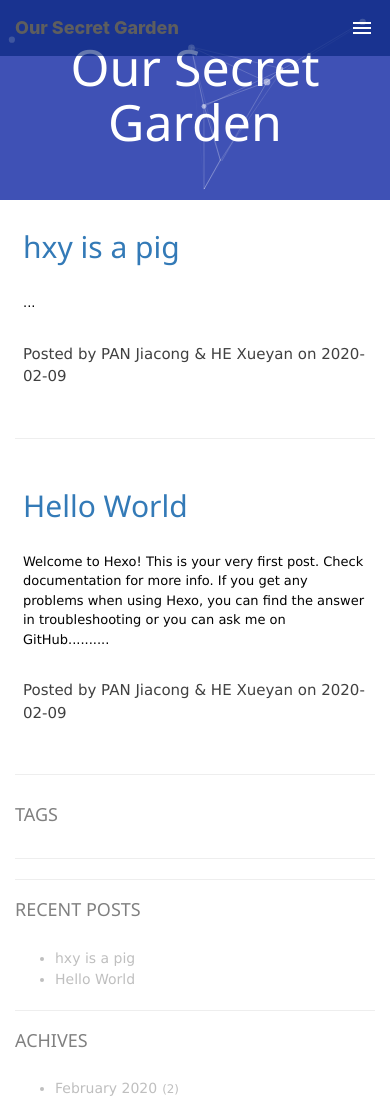
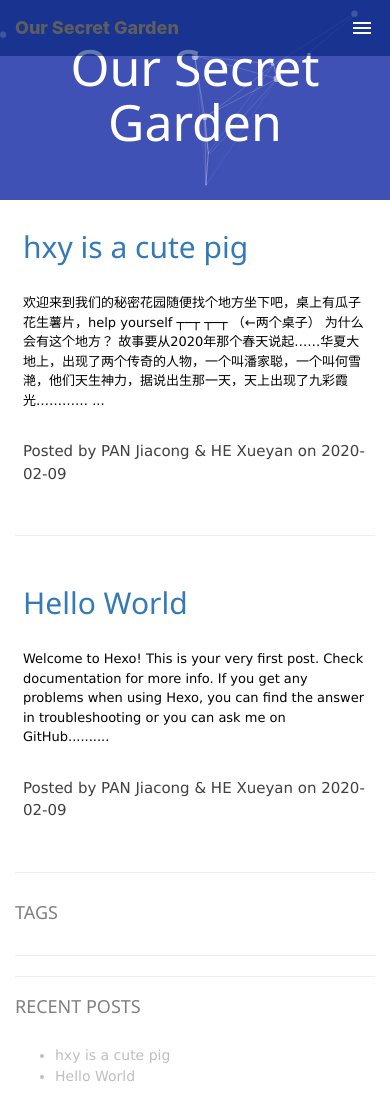
Before and after one commit to jiacong-pan/jiacong-pan.github.io, a plain HTML site: page index.html in a window 390 px wide. Shown: the top 1100 px of the page. Drawn offline with nearby package versions, Linux system fonts and the light colour scheme.

Commit message:
Site updated: 2020-02-09 21:19:33

```diff
--- a/index.html
+++ b/index.html
@@ -270,7 +270,7 @@
 <div class="w3-row-padding">
 	<a href="/jiacong-pan.github.io/2020/02/09/hxy-is-a-pig/">
         <h2 class="post-title">
-            hxy is a pig
+            hxy is a cute pig
         </h2>
         <h3 class="post-subtitle">
 
@@ -282,7 +282,11 @@
     <a href="/jiacong-pan.github.io/2020/02/09/hxy-is-a-pig/">
 
         <div class="post-content-preview">
-            ...
+            欢迎来到我们的秘密花园随便找个地方坐下吧，桌上有瓜子花生薯片，help yourself
+ ┬─┬    ┬─┬    （←两个桌子）
+为什么会有这个地方？
+故事要从2020年那个春天说起……华夏大地上，出现了两个传奇的人物，一个叫潘家聪，一个叫何雪滟，他们天生神力，据说出生那一天，天上出现了九彩霞光…………
+...
         </div>
     </a>
 
@@ -413,7 +417,7 @@
     <ul>
 
         <li>
-          <a href="/jiacong-pan.github.io/2020/02/09/hxy-is-a-pig/">hxy is a pig</a>
+          <a href="/jiacong-pan.github.io/2020/02/09/hxy-is-a-pig/">hxy is a cute pig</a>
         </li>
 
         <li>
```
Also changed, not shown: 2020/02/09/hello-world/index.html (+1 -1 lines), 2020/02/09/hxy-is-a-pig/index.html (+6 -2 lines), archives/2020/02/index.html (+2 -2 lines), archives/2020/index.html (+2 -2 lines), archives/index.html (+2 -2 lines).
